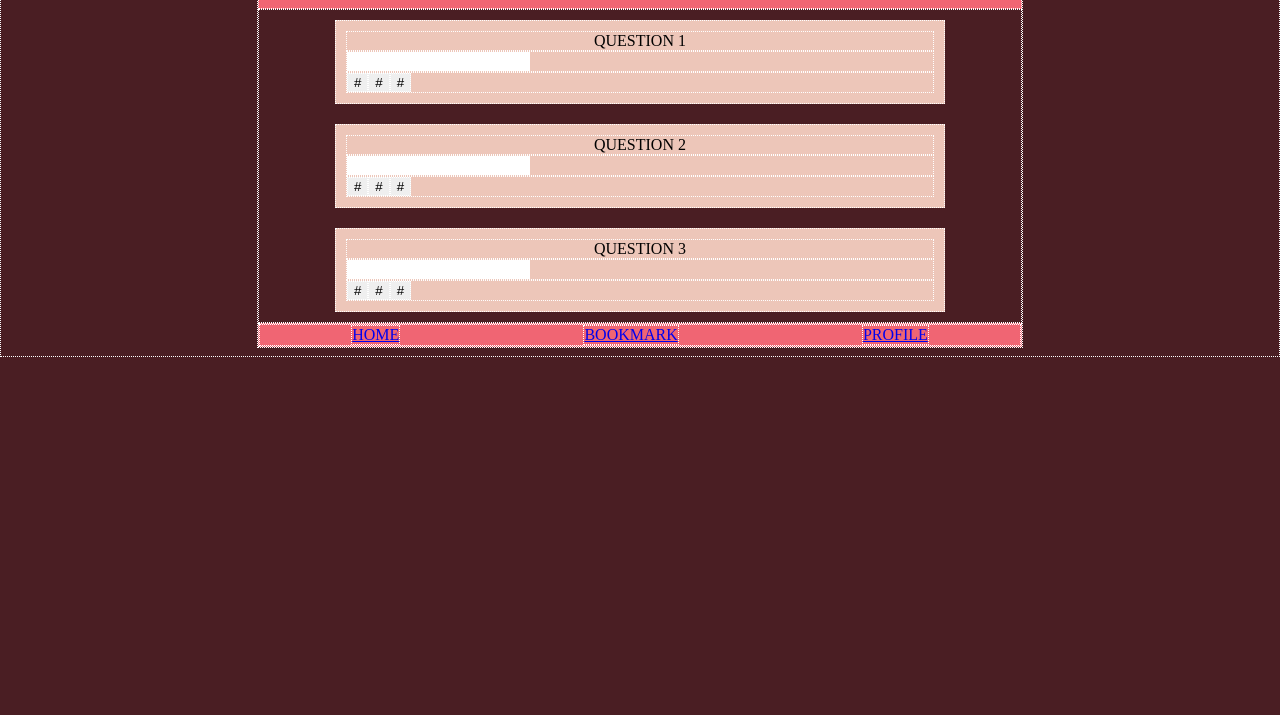
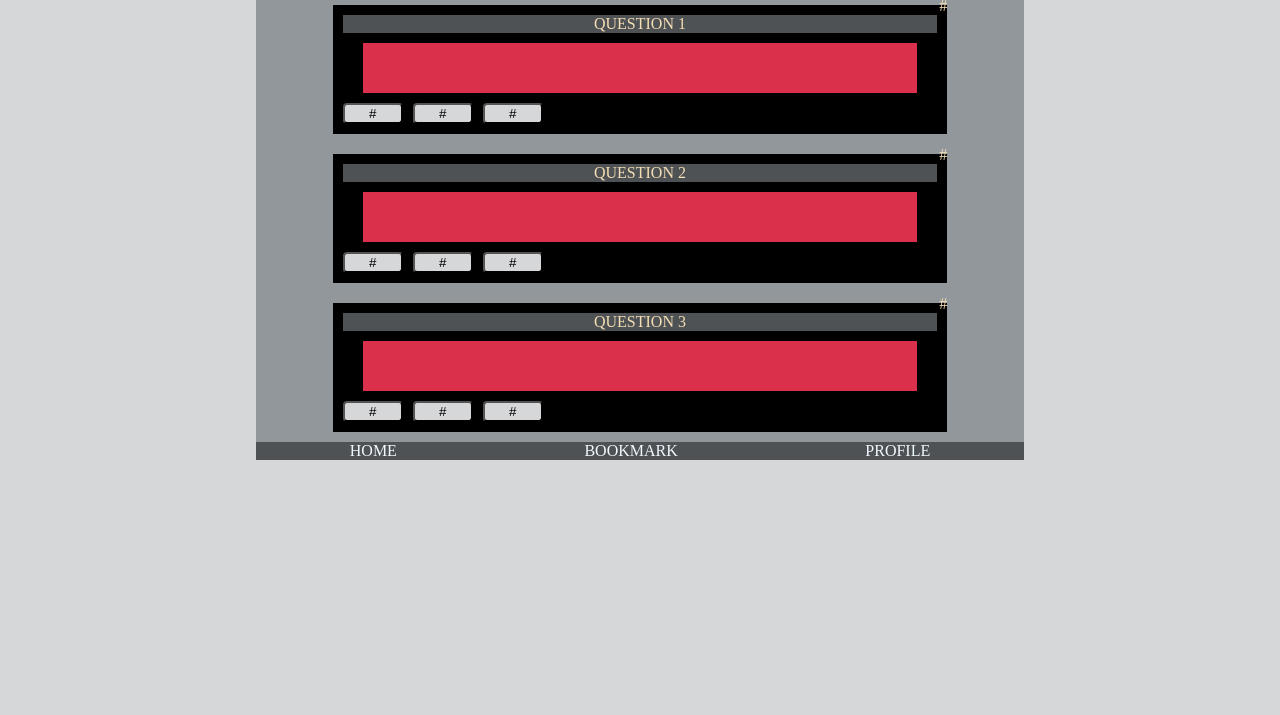
Before and after one commit to onebarloop/webquiz, a plain HTML site: page index.html in a window 1280 px wide. Shown: the part 85-800 px from the top of the page. Drawn offline with Linux system fonts and the light colour scheme.

Commit message:
Add question

```diff
--- a/index.html
+++ b/index.html
@@ -14,10 +14,9 @@
 
     <main>
         <section>
-            <span>QUESTION 1</span>
-            <form action="">
-                <input type="text">
-            </form>
+            <div class="bookmark">#</div>
+            <div class="question">QUESTION 1</div>
+            <div class="answer"></div>
             <div class="tags">
                 <button>#</button>
                 <button>#</button>
@@ -25,10 +24,9 @@
             </div>
         </section>
         <section>
-            <span>QUESTION 2</span>
-            <form action="">
-                <input type="text">
-            </form>
+            <div class="bookmark">#</div>
+            <div class="question">QUESTION 2</div>
+            <div class="answer"></div>
             <div class="tags">
                 <button>#</button>
                 <button>#</button>
@@ -36,10 +34,9 @@
             </div>
         </section>
         <section>
-            <span>QUESTION 3</span>
-            <form action="">
-                <input type="text">
-            </form>
+            <div class="bookmark">#</div>
+            <div class="question">QUESTION 3</div>
+            <div class="answer"></div>
             <div class="tags">
                 <button>#</button>
                 <button>#</button>
--- a/styles/styles.css
+++ b/styles/styles.css
@@ -1,18 +1,19 @@
 * {
+
     box-sizing: border-box;
-    border: 1px dotted white;
 }
 
 body {
     width: 60%;
-    background-color: #4a1e23;
+    background-color: #D5D7D8;
     margin-left: auto;
     margin-right: auto;
+    color: wheat;
 
 }
 
 header {
-    background-color: #f06573;
+    background-color: #4E5255;
     text-align: center;
 }
 
@@ -20,13 +21,21 @@ main {
     display: flex;
     flex-direction: column;
     align-items: center;
+    background-color: #92979B
 }
 
 section {
-    background-color: #edc6b9;
+    background-color: black;
     width: 80%;
     margin: 10px 0 10px 0;
     padding: 10px;
+    position: relative;
+}
+
+.bookmark {
+    position: absolute;
+    right: 0;
+    top: -8px;
 }
 
 section span {
@@ -34,15 +43,38 @@ section span {
     display: block;
 }
 
+.question {
+    background-color: #4E5255;
+    text-align: center;
+
+}
+
+.answer {
+    background-color: #DA304C;
+    height: 50px;
+    margin: 10px 20px;
+    /* visibility: hidden; */
+
+}
+
 .tags {
     display: flex;
     justify-content: flex-start;
+    gap: 10px;
+
+}
+
+button {
+    width: 60px;
+    border-radius: 4px;
+    background-color: #D5D7D8;
+    background-color:
 }
 
 footer {
-    background-color: #f06573;
-    width: 100%;
-    position: sticky;
+    background-color: #4E5255;
+    position: fixed;
+    width: inherit;
 }
 
 nav {
@@ -50,3 +82,8 @@ nav {
     justify-content: center;
     justify-content: space-around;
 }
+
+a {
+    text-decoration: none;
+    color: aliceblue;
+}
```
